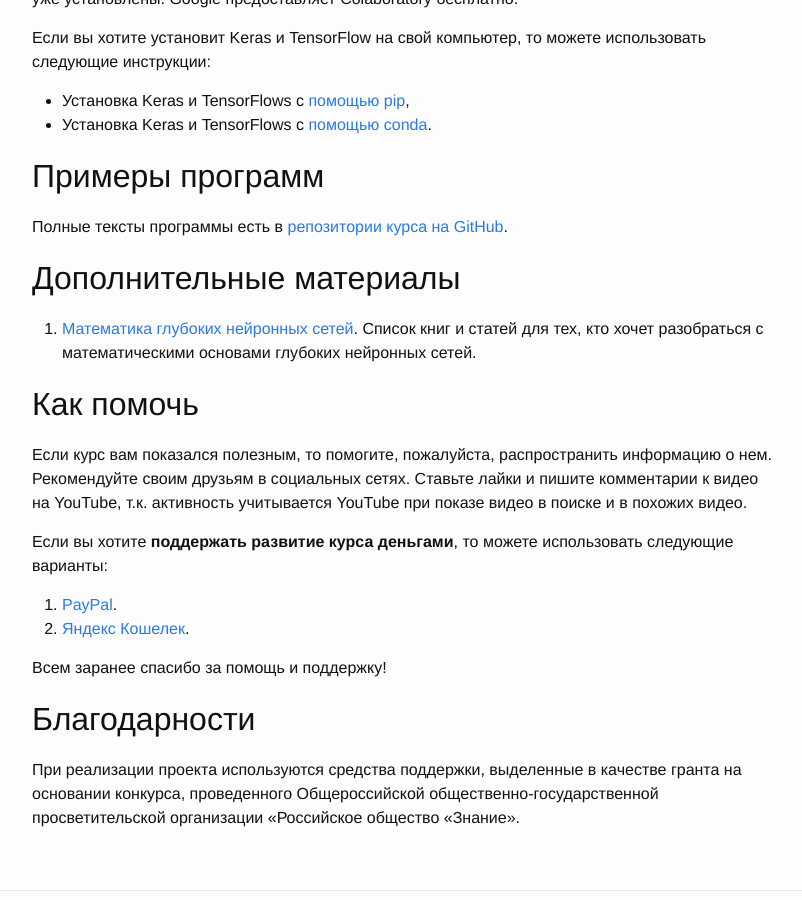
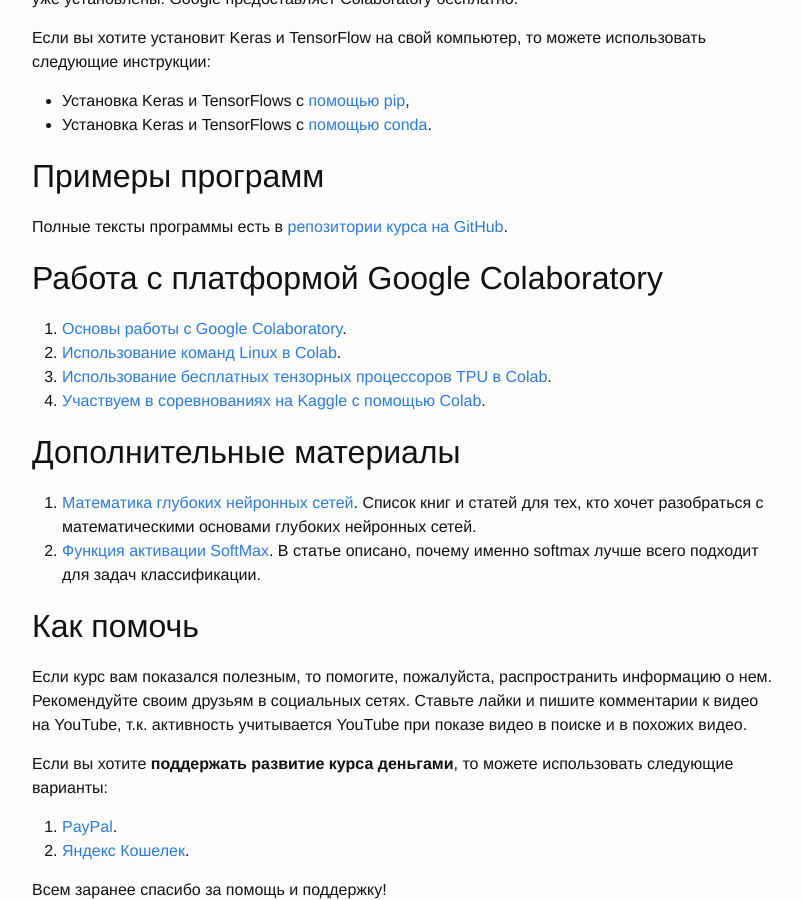
Before and after one commit to sozykin/asozykin.ru, a Jekyll site: the page built from _pages/courses/nnpython/nnpython.md, in a window 1280 px wide and 900 px high, scrolled down 2427 px. Shown: the whole window, without its empty margins (238-1040 px from the left). Built offline with Jekyll 4.4.1, drawn with Linux system fonts in a browser that asks for light colours; comment, search, counter and statistics services are not loaded.

Commit message:
Added links to colab resources

```diff
--- a/_pages/courses/nnpython/nnpython.md
+++ b/_pages/courses/nnpython/nnpython.md
@@ -81,9 +81,17 @@ permalink: /courses/nnpython
 
 Полные тексты программы есть в [репозитории курса на GitHub](https://github.com/sozykin/dlpython_course).
 
+## Работа с платформой Google Colaboratory
+
+1. [Основы работы с Google Colaboratory](/deep_learning/2018/04/04/Google-Colaboratory-for-Deep-Learning.html).
+2. [Использование команд Linux в Colab](/deep_learning/2019/02/18/Colab-Linux-Commands.html).
+3. [Использование бесплатных тензорных процессоров TPU в Colab](https://habr.com/ru/post/428117/).
+4. [Участвуем в соревнованиях на Kaggle с помощью Colab](/deep_learning/2017/05/10/MNIST-On-Kaggle.html).
+
 ## Дополнительные материалы
 
 1. [Математика глубоких нейронных сетей](/deep_learning/2017/08/31/Math-of-Deep-Learning.html). Список книг и статей для тех, кто хочет разобраться с математическими основами глубоких нейронных сетей.
+2. [Функция активации SoftMax](/deep_learning/2018/10/26/Softmax-Function.html). В статье описано, почему именно softmax лучше всего подходит для задач классификации.
 
 ## Как помочь
 
```
